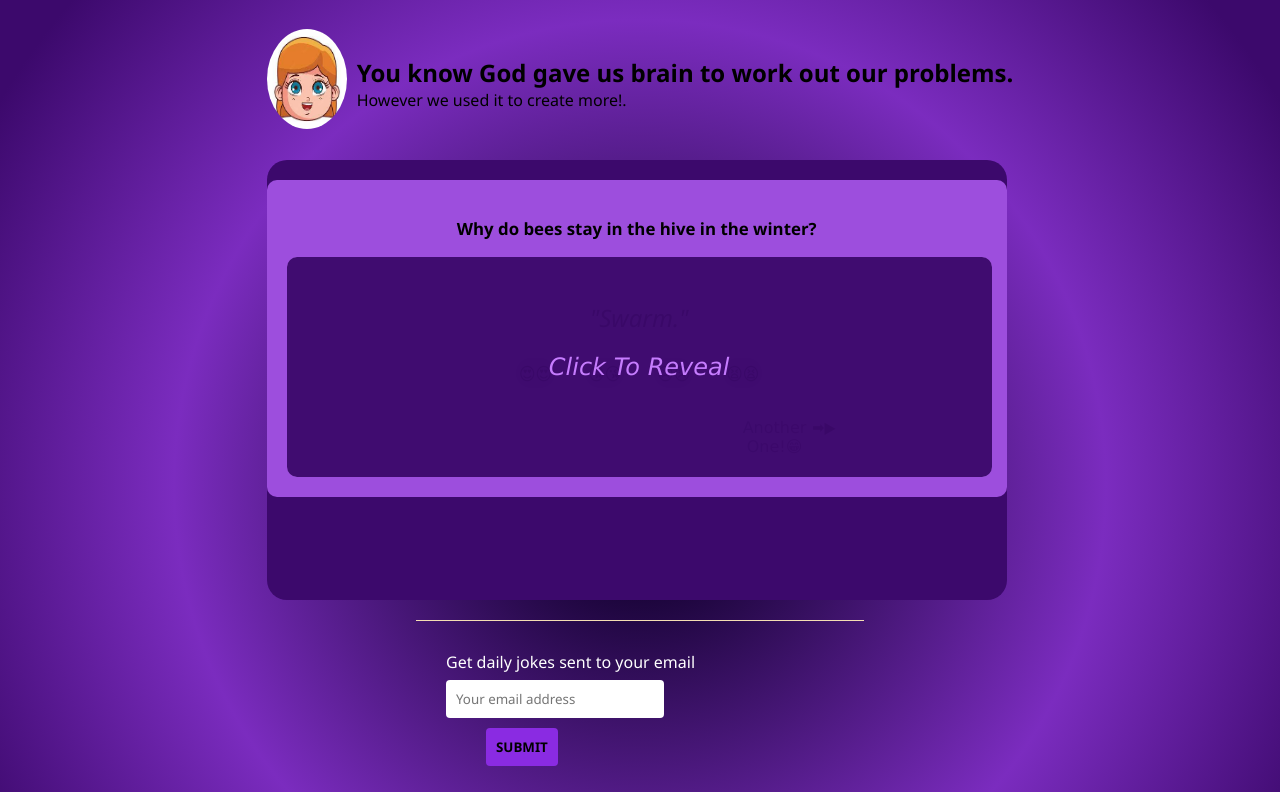
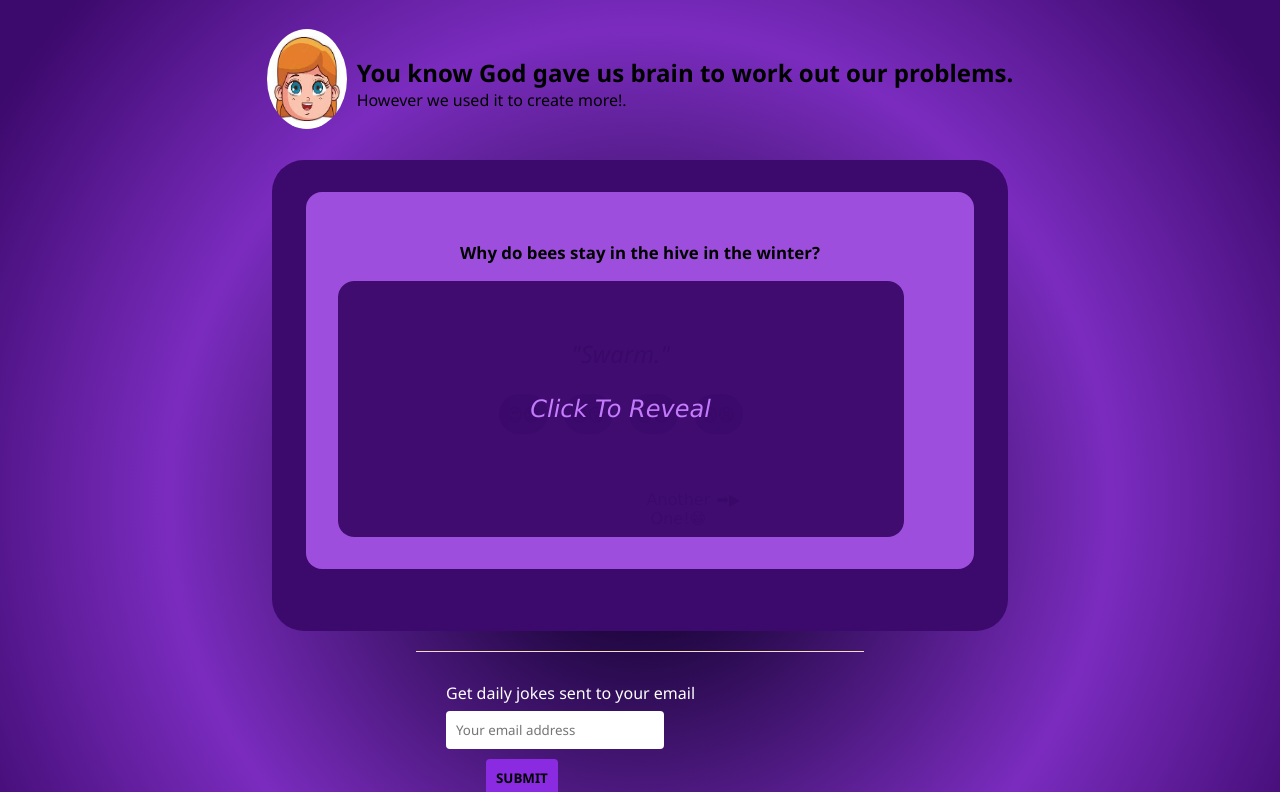
Before and after one commit to cindykandie/jokes-simulator, a React (Vite) app: page / in a window 1280 px wide. Shown: the top 792 px of the page. Built offline with nearby package versions, Linux system fonts and the light colour scheme.

Commit message:
Add click events

```diff
--- a/src/components/Joke.css
+++ b/src/components/Joke.css
@@ -8,55 +8,63 @@
     --color4: #9d4edd;
     --color5: #c77dff;
   }
+
   .main-container{
     background-color: var(--color2);
-    padding: 20px;
-    border-radius: 20px;
+    padding: 2rem;
+    border-radius: 2rem;
     display: flex;
     flex-direction: column;
-    flex-wrap: nowrap;
     align-items: center;
-    min-height: 50vh;
-    width: 700px;
+    min-height: 40vh;
+    width: 90%;
+    max-width: 700px;
+    margin: 0 auto;
+  }
 
-}
   .setup-container{
     background-color: var(--color4);
-    padding: 20px;
-    border-radius: 10px;
-    width: 100%;
+    padding: 2rem;
+    border-radius: 1rem;
+    width: 90%;
     height: 100%;
     text-align: center;
     font-size: 0.9rem;
   }
+
   .punchline-container{
     background-color: var(--color5);
-    padding: 20px;
-    border-radius: 10px;
+    padding: 2rem;
+    border-radius: 1rem;
     font-size: 1.5rem;
-    min-height: 180px;
-    width: 95%;
+    min-height: 12rem;
+    width: 83%;
     position: relative;
   }
+
   .reactions-container{
     display: flex;
     align-items: center;
     justify-content: center;
-    gap: 30px;
+    gap: 1rem;
     cursor: pointer;
+    margin-top: 1rem;
   }
+
   .reactions-container span{
-    border-radius: 30px;
-    padding: 3px;
+    border-radius: 3rem;
+    padding: 0.5rem;
     background-color: var(--color4);
     font-size: 1.1rem;
   }
+
   .reactions-container span:hover{
-    border-radius: 30px;
-    padding: 3px;
+    border-radius: 3rem;
+    padding: 0.5rem;
     background-color: var(--color2);
     font-size: 1.1rem;
   }
+
   .overlay{
     background-color: var(--color2);
     opacity: 0.97;
@@ -65,8 +73,8 @@
     width: 100%;
     position: absolute;
     z-index: 1;
-    transform: translateX(-20px) translateY(-20px);
-    border-radius: 10px;
+    transform: translateX(-32px) translateY(-32px);
+    border-radius: 1rem;
     display: flex;
     align-items: center;
     justify-content: center;
@@ -75,10 +83,33 @@
     font-style: italic;
     cursor: pointer;
     transition: all 1s ease-in-out;
+  }
 
-}
   .overlay:hover p{
     text-decoration: underline;
     color: aqua;
     transition: all 0.8s ease-in-out;
   }
+
+  @media (max-width: 600px) {
+    .main-container {
+      padding: 1rem;
+      border-radius: 1rem;
+      min-height: 100vh;
+    }
+
+    .punchline-container {
+      font-size: 1.2rem;
+      height: 250px;
+      min-height: 6rem;
+    }
+
+    .reactions-container {
+      flex-direction: row;
+      margin-top: 0.5rem;
+    }
+
+    .reactions-container span {
+      margin: 0
+    }
+}
--- a/src/components/Joke.jsx
+++ b/src/components/Joke.jsx
@@ -4,11 +4,15 @@ import {useState} from 'react'
 
 function Joke(props){
     const [showDiv, setShowDiv] = useState(true);
+    const [backgroundColor, setBackgroundColor] = useState('#3c096c');
 
     const handleJokeReveal=()=>{
         setShowDiv(!showDiv);
-        console.log('cake')
+
     }
+    const handleReactionClick = (color) => {
+        setBackgroundColor(color);
+      }
     return(
         <div className="setup-container">
             <h3>{props.setup}</h3>
@@ -18,11 +22,11 @@ function Joke(props){
                 </p>
             </div>}
                 <p> <i>"{props.punchline}"</i></p>
-                <div className="reactions-container">
-                    <span>😍😍</span>
-                    <span>😘😘</span>
-                    <span>😣😣</span>
-                    <span>😫😫</span>
+                <div  className="reactions-container">
+                    <span style={{ backgroundColor }} onClick={() => handleReactionClick('#000')}>😍😍</span>
+                    <span style={{ backgroundColor }} onClick={() => handleReactionClick('#000')}>😘😘</span>
+                    <span style={{ backgroundColor }} onClick={() => handleReactionClick('#000')}>😣😣</span>
+                    <span style={{ backgroundColor }} onClick={() => handleReactionClick('#000')}>😫😫</span>
                 </div>
             </div>
         </div>
--- a/src/components/NextButton.css
+++ b/src/components/NextButton.css
@@ -8,10 +8,11 @@
 .btn-elements{
     position: absolute;
     right: -100px;
-    width: 100%;
+    width: 100px;
     display: flex;
     align-items: center;
     bottom: 70px;
+    margin-top: 50px;
 
 }
 
```
Lines whose indentation alone changed are shown as unchanged.
